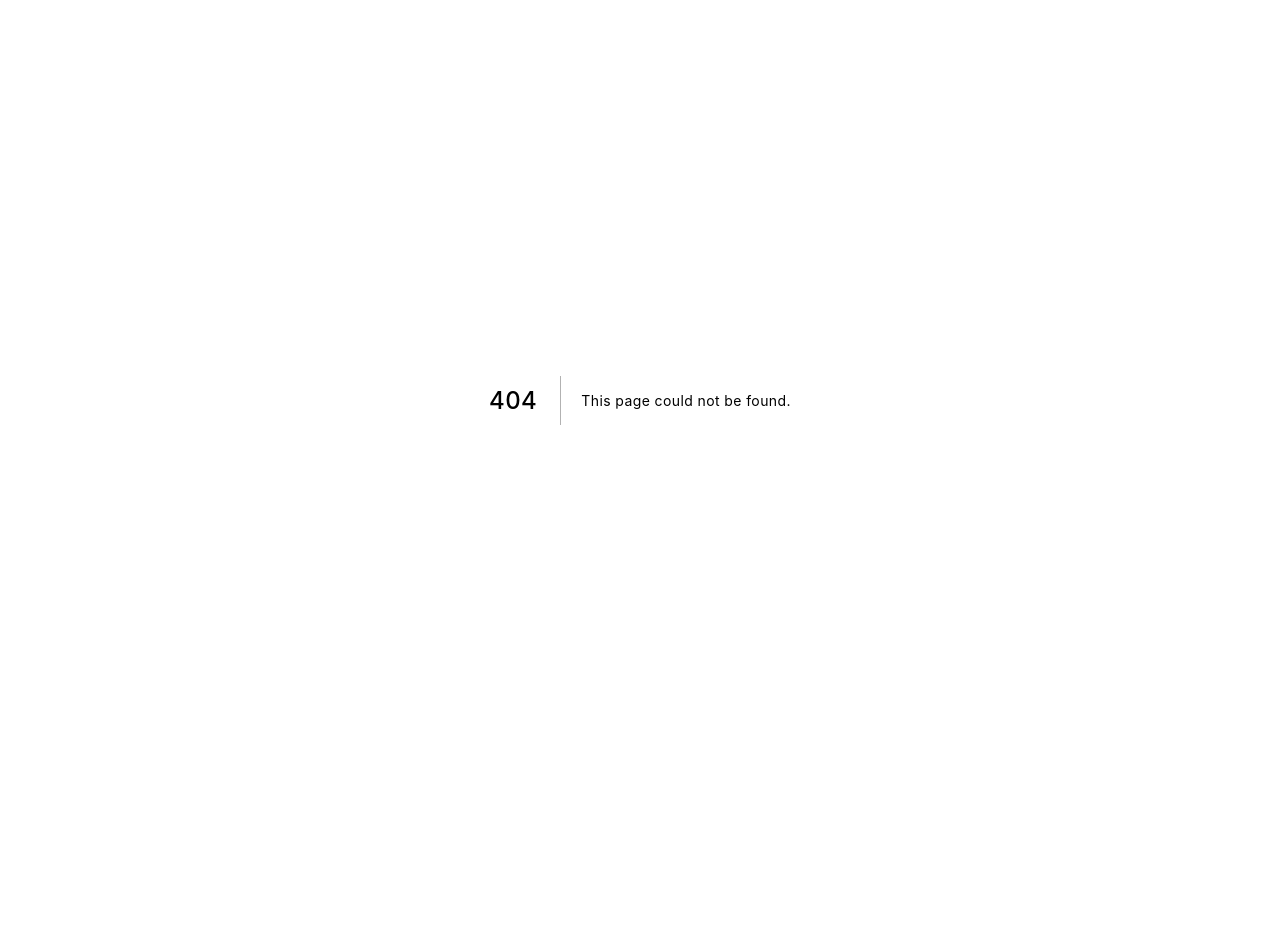
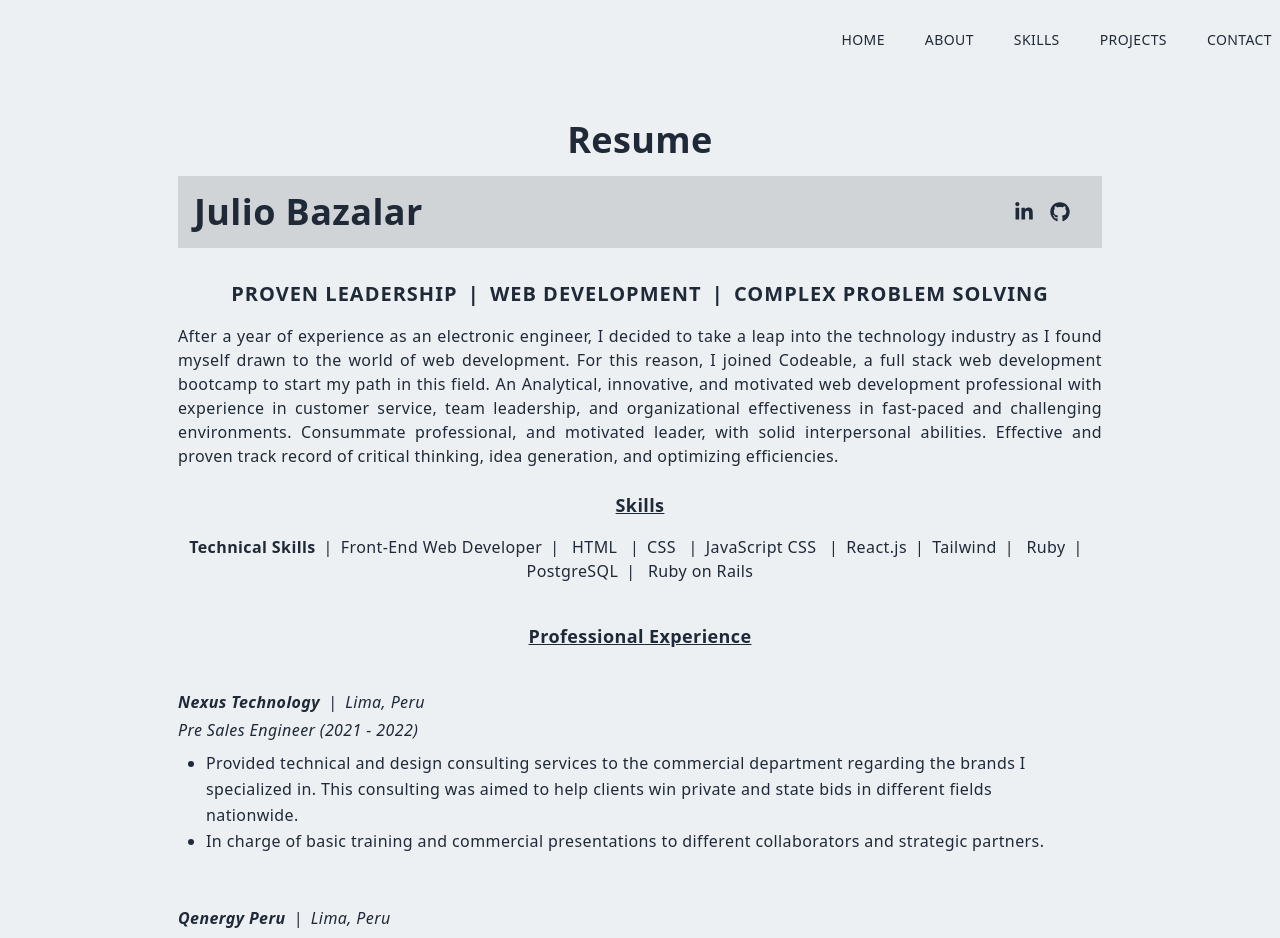
Before and after one commit to julioBZ25/next-portafolio, a Next.js app: page /Resume in a window 1280 px wide. Before the commit this address had no page. Shown: the top 938 px of the page. Before the commit the page ends 800 px from the top, so only its background shows below. Built offline with nearby package versions, Linux system fonts and the light colour scheme.

Commit message:
Add resume page and styles

```diff
--- a/components/Main.jsx
+++ b/components/Main.jsx
@@ -1,3 +1,4 @@
+import Link from 'next/link'
 import React from 'react'
 import { AiOutlineMail } from 'react-icons/ai'
 import { BsFillPersonLinesFill } from 'react-icons/bs'
@@ -21,18 +22,26 @@ const Main = () => {
             I'm a front end web developer specializing in building exceptional digital experiences. Currently, I'm focused on building responsive front-end web applications while learing back-end technologies.
           </p>
           <div className='flex items-center justify-between max-w-[330px] m-auto py-4'>
+            <a href="https://www.linkedin.com/in/jbzuloaga/" target='_blank' rel='noreferrer'>
               <div className='rounded-full shadow-lg shadow-gray-400 p-6 cursor-pointer hover:scale-110 ease-in duration-300'>
-              <FaLinkedinIn/>
+                <FaLinkedinIn />
               </div>
+            </a>
+            <a href="https://github.com/julioBZ25" target='_blank' rel='noreferrer'>
               <div className='rounded-full shadow-lg shadow-gray-400 p-6 cursor-pointer hover:scale-110 ease-in duration-300'>
-              <FaGithub/>
+                <FaGithub />
               </div>
+            </a>
+            <Link href='/#contact'>
               <div className='rounded-full shadow-lg shadow-gray-400 p-6 cursor-pointer hover:scale-110 ease-in duration-300'>
-              <AiOutlineMail/>
+                <AiOutlineMail />
               </div>
+            </Link>
+            <Link href='/Resume'>
               <div className='rounded-full shadow-lg shadow-gray-400 p-6 cursor-pointer hover:scale-110 ease-in duration-300'>
-              <BsFillPersonLinesFill/>
+                <BsFillPersonLinesFill />
               </div>
+            </Link>
           </div>
         </div>
       </div>
--- a/components/Navbar.jsx
+++ b/components/Navbar.jsx
@@ -3,6 +3,7 @@ import React, {useEffect, useState} from 'react';
 import {AiOutlineClose, AiOutlineMail, AiOutlineMenu} from 'react-icons/ai';
 import {FaGithub, FaLinkedinIn} from 'react-icons/fa';
 import {BsFillPersonLinesFill} from 'react-icons/bs';
+import { useRouter } from 'next/router';
 
 const Navbar = () => {
   const [nav, setNav] = useState(false);
@@ -75,19 +76,19 @@ const Navbar = () => {
           <div className='py-4 flex flex-col'>
             <ul className='uppercase'>
               <Link href='/'>
-                <li className='py-4 text-sm'>Home</li>
+                <li onClick={()=> setNav(false)}  className='py-4 text-sm'>Home</li>
               </Link>
-              <Link href='/'>
-                <li className='py-4 text-sm'>About</li>
+              <Link href='/#about'>
+                <li onClick={()=> setNav(false)} className='py-4 text-sm'>About</li>
               </Link>
-              <Link href='/'>
-                <li className='py-4 text-sm'>Skills</li>
+              <Link href='/#skills'>
+                <li  onClick={()=> setNav(false)}className='py-4 text-sm'>Skills</li>
               </Link>
-              <Link href='/'>
-                <li className='py-4 text-sm'>Projects</li>
+              <Link href='/#projects'>
+                <li  onClick={()=> setNav(false)}className='py-4 text-sm'>Projects</li>
               </Link>
-              <Link href='/'>
-                <li className='py-4 text-sm'>Contact</li>
+              <Link href='/#contact'>
+                <li  onClick={()=> setNav(false)}className='py-4 text-sm'>Contact</li>
               </Link>
             </ul>
             <div className='pt-40'>
--- a/components/Projects.jsx
+++ b/components/Projects.jsx
@@ -12,13 +12,12 @@ const Projects = () => {
         <p className='text-xl tracking-widest uppercase text-[#5651e5]'>Projects</p>
         <h2 className='py-4'>What I've Built</h2>
         <div className='grid md:grid-cols-2 gap-8'>
-          <ProjectItem title='Expensable' backgroundImg={expensableImg} projectUrl='/expensable' tech='React JS' />
-          <ProjectItem title='Eatable' backgroundImg={eatableImg} projectUrl='/eatable' tech='React JS' />
-          <ProjectItem title='Doable' backgroundImg={doableImg} projectUrl='/doable' tech='JS'/>
-          <ProjectItem title='Tweetable' backgroundImg={tweetableImg} projectUrl='/tweetable' tech='Ruby on Rails' />
+          <ProjectItem title='Expensable' backgroundImg={expensableImg} projectUrl='https://github.com/julioBZ25/react-expensable' tech='React JS' />
+          <ProjectItem title='Eatable' backgroundImg={eatableImg} projectUrl='https://github.com/julioBZ25/react-eatable' tech='React JS' />
+          <ProjectItem title='Doable' backgroundImg={doableImg} projectUrl='https://github.com/julioBZ25/js-doable' tech='JS'/>
+          <ProjectItem title='Tweetable' backgroundImg={tweetableImg} projectUrl='https://github.com/julioBZ25/ror-tweetable' tech='Ruby on Rails' />
         </div>
       </div>
-
     </div>
   )
 }
--- /dev/null
+++ b/pages/Resume.jsx
@@ -0,0 +1,129 @@
+import React from 'react';
+import Head from 'next/head';
+import { FaGithub, FaLinkedinIn } from 'react-icons/fa';
+
+const resume = () => {
+  return (
+    <>
+      <Head>
+        <title>Julio | Resume</title>
+        <meta
+          name='description'
+          content='I’m a front-end web developer.'
+        />
+        <link rel='icon' href='/fav.png' />
+      </Head>
+
+      <div className='max-w-[940px] mx-auto p-2 pt-[120px]'>
+        <h2 className='text-center'>Resume</h2>
+        <div className='bg-[#d0d4d6] my-4 p-4 w-full flex justify-between items-center'>
+          <h2 className='text-center'>Julio Bazalar</h2>
+          <div className='flex'>
+            <a
+              href='https://www.linkedin.com/in/jbzuloaga/'
+              target='_blank'
+              rel='noreferrer'
+            >
+              <FaLinkedinIn size={20} style={{ marginRight: '1rem' }} />
+            </a>
+            <a
+              href='https://github.com/julioBZ25'
+              target='_blank'
+              rel='noreferrer'
+            >
+              <FaGithub size={20} style={{ marginRight: '1rem' }} />
+            </a>
+          </div>
+        </div>
+        <div className='text-center py-4 text-xl font-bold uppercase tracking-wider'>
+          <div className='hidden sm:block'>
+            <p>
+              Proven Leadership <span className='px-1'>|</span> Web Development{' '}
+              <span className='px-1'>|</span> Complex Problem Solving
+            </p>
+          </div>
+          <div className='block sm:hidden'>
+            <p>Proven Leadership</p>
+            <p className='py-2'>Web Development</p>
+            <p>Complex Problem Solving</p>
+          </div>
+        </div>
+        <p className='text-justify'>
+          After a year of experience as an electronic engineer, I decided to take
+          a leap into the technology industry as I found myself drawn to
+          the world of web development. For this reason, I joined Codeable,
+          a full stack web development bootcamp to start my path in this field.
+          An Analytical, innovative, and motivated web development professional
+          with experience in customer service, team leadership, and organizational
+          effectiveness in fast-paced and challenging environments. Consummate
+          professional, and motivated leader, with solid interpersonal abilities.
+          Effective and proven track record of critical thinking, idea generation,
+          and optimizing efficiencies.
+        </p>
+
+        {/* Skills */}
+        <div className='text-center py-4'>
+          <h5 className='text-center underline text-[18px] py-2'>Skills</h5>
+          <p className='py-2'>
+            <span className='font-bold'>Technical Skills</span>
+            <span className='px-2'>|</span>Front-End Web Developer
+            <span className='px-2'>|</span> HTML <span className='px-2'>|</span>
+            CSS <span className='px-2'>|</span>JavaScript
+            CSS <span className='px-2'>|</span>React.js
+            <span className='px-2'>|</span>Tailwind
+            <span className='px-2'>|</span> Ruby
+            <span className='px-2'>|</span> PostgreSQL
+            <span className='px-2'>|</span> Ruby on Rails
+          </p>
+        </div>
+
+        <h5 className='text-center underline text-[18px] py-4'>
+          Professional Experience
+        </h5>
+        {/* Experience */}
+        <div className='py-6'>
+          <p className='italic'>
+            <span className='font-bold italic'>
+              Nexus Technology
+            </span>
+            <span className='px-2'>|</span>Lima, Peru
+          </p>
+          <p className='py-1 italic'>Pre Sales Engineer (2021 - 2022)</p>
+          <ul className='list-disc list-outside px-7 py-1 leading-relaxed'>
+            <li>
+              Provided technical and design consulting services to the commercial department
+              regarding the brands I specialized in. This consulting was aimed to help clients
+              win private and state bids in different fields nationwide.
+            </li>
+            <li>
+              In charge of basic training and commercial presentations to different collaborators
+              and strategic partners.
+            </li>
+          </ul>
+        </div>
+        {/* Experience */}
+        <div className='py-6'>
+          <p className='italic'>
+            <span className='font-bold'>Qenergy Peru</span>
+            <span className='px-2'>|</span>Lima, Peru
+          </p>
+          <p className='py-1 italic'>Technical Assistant (2020 - 2020)</p>
+          <ul className='list-disc list-outside px-7 py-1 leading-relaxed'>
+            <li>
+              Worked alongside the head technical engineer for Delta/Eltek products
+              providing tech support for energy/power equipment, air conditioners and
+              engine-generators.
+            </li>
+            <li>
+              In charge of basic training on power and air conditioning equipment for
+              power stations and substations.
+            </li>
+          </ul>
+        </div>
+        {/* Experience */}
+      </div>
+    </>
+  );
+};
+
+export default resume;
--- a/pages/_app.js
+++ b/pages/_app.js
@@ -1,7 +1,13 @@
+import Navbar from '../components/Navbar'
 import '../styles/globals.css'
 
 function MyApp({ Component, pageProps }) {
-  return <Component {...pageProps} />
+  return (
+    <>
+      <Navbar />
+      <Component {...pageProps} />
+    </>
+  );
 }
 
 export default MyApp
--- a/pages/index.js
+++ b/pages/index.js
@@ -2,7 +2,6 @@ import Head from 'next/head'
 import About from '../components/About'
 import Contact from '../components/Contact'
 import Main from '../components/Main'
-import Navbar from '../components/Navbar'
 import Projects from '../components/Projects'
 import Skills from '../components/Skills'
 
@@ -15,7 +14,6 @@ export default function Home() {
         <meta name="description" content="Generated by create next app" />
         <link rel="icon" href="/favicon.ico" />
       </Head>
-      <Navbar />
       <Main />
       <About />
       <Skills />
```
Lines whose indentation alone changed are shown as unchanged.
